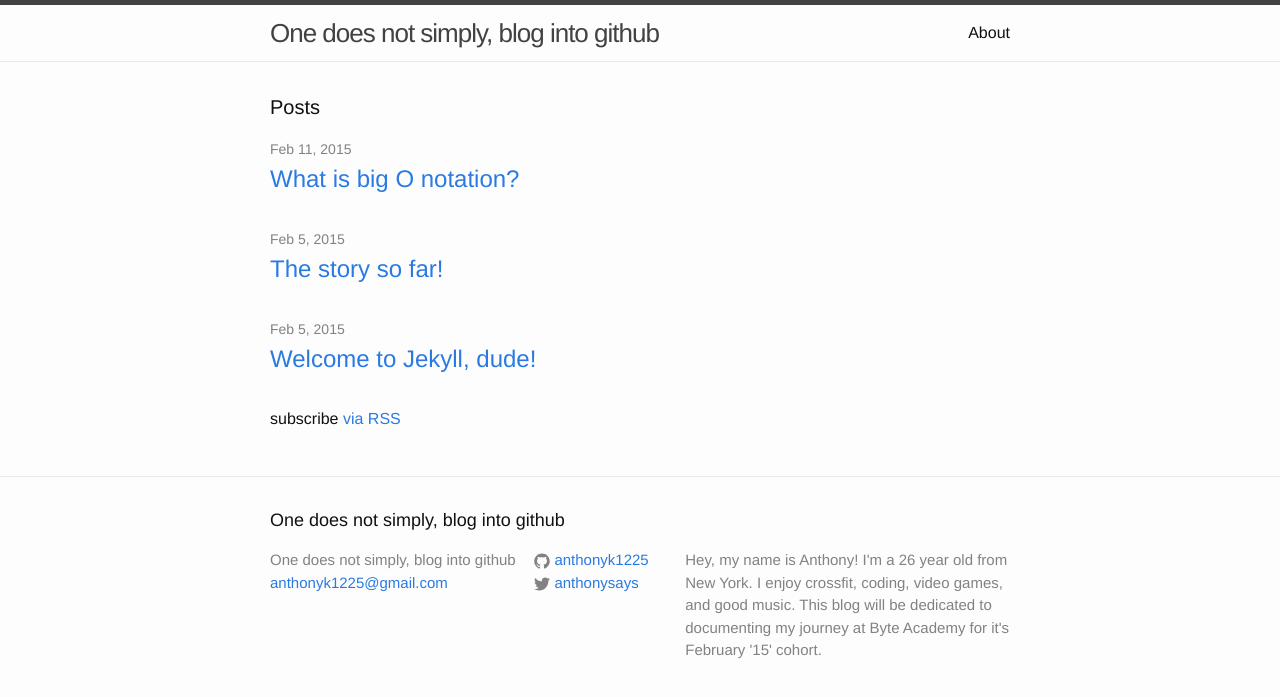
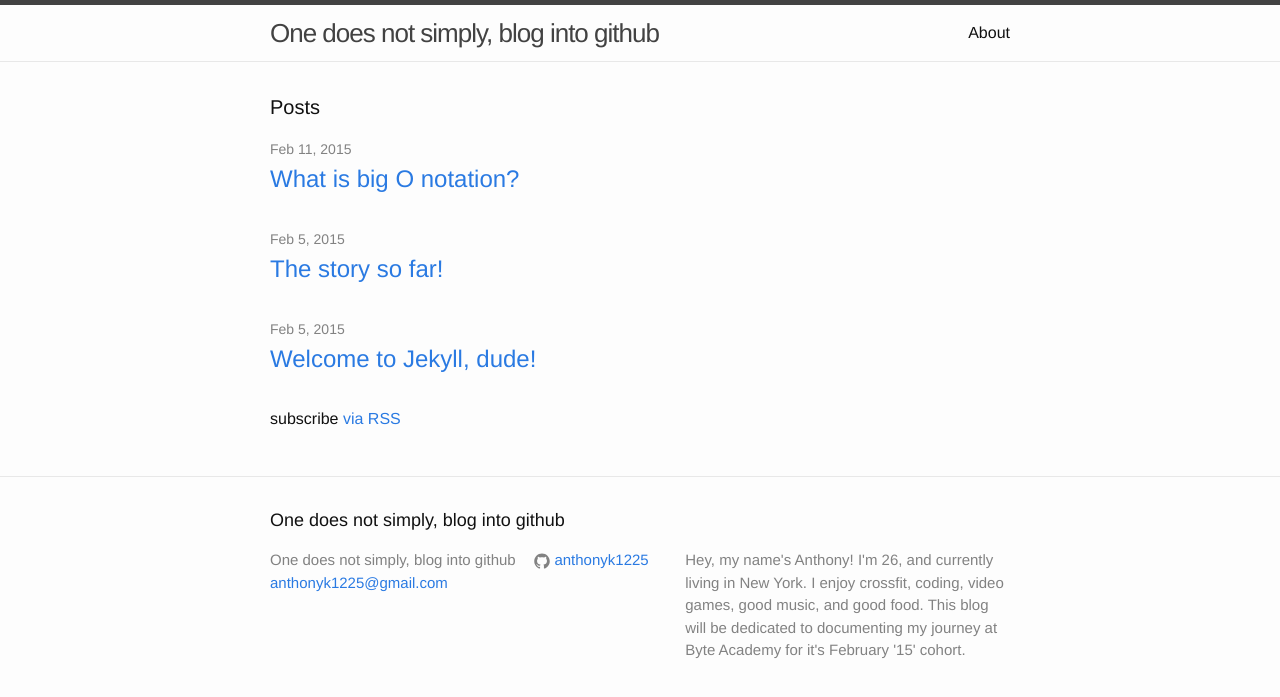
Before and after one commit to anthonyk1225/anthonyk1225.github.io, a Jekyll site: the page built from index.html, in a window 1280 px wide. Shown: the top 697 px of the page. Built offline with Jekyll 4.4.1, drawn with Linux system fonts in a browser that asks for light colours.

Commit message:
edited config

```diff
--- a/_config.yml
+++ b/_config.yml
@@ -2,12 +2,12 @@
 title: One does not simply, blog into github
 email: anthonyk1225@gmail.com
 description: > # this means to ignore newlines until "baseurl:"
-  Hey, my name is Anthony! I'm a 26 year old from New York. I enjoy crossfit,
-  coding, video games, and good music. This blog will be dedicated to documenting
+  Hey, my name's Anthony! I'm 26, and currently living in New York. I enjoy crossfit,
+  coding, video games, good music, and good food. This blog will be dedicated to documenting
   my journey at Byte Academy for it's February '15' cohort.
 baseurl: "" # the subpath of your site, e.g. /blog/
 url: "http://yourdomain.com" # the base hostname & protocol for your site
-twitter_username: anthonysays
+twitter_username:
 github_username:  anthonyk1225
 
 # Build settings
```
